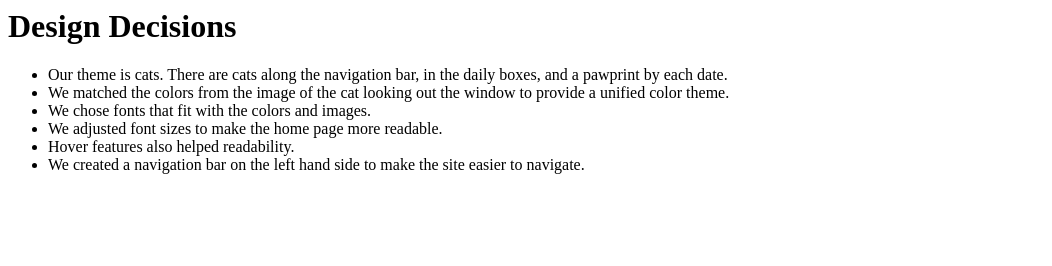
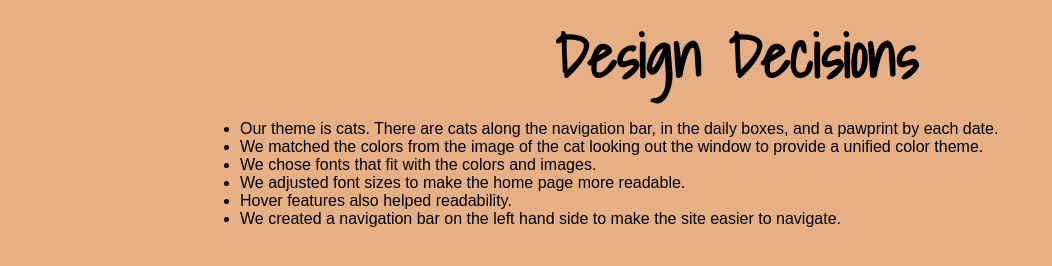
Before and after one commit to WynnieSun/HW-Project1, a plain HTML site: page index.html in a window 1280 px wide. Shown: the whole page, without its empty margins (0-1052 px from the left). Drawn offline with Linux system fonts and the light colour scheme; a web font is replaced by a local one.

Commit message:
Update index.html

```diff
--- a/index.html
+++ b/index.html
@@ -1,4 +1,7 @@
 <html>
+
+  <link href="css.css" type="text/css" rel="stylesheet" />
+
   <h1>Design Decisions</h1>
   <ul>
     <li>Our theme is cats. There are cats along the navigation bar, in the daily boxes, and a pawprint by each date.</li>
```
